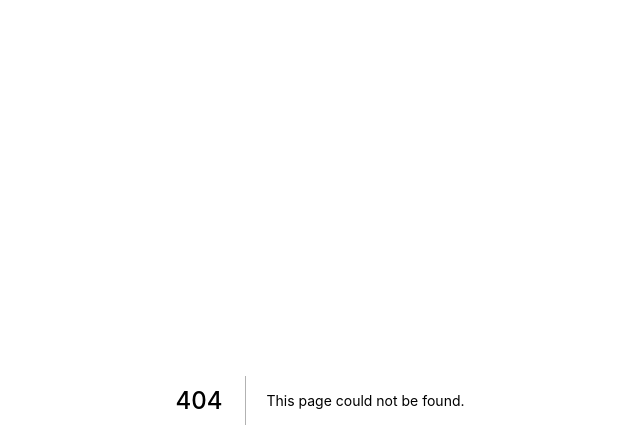
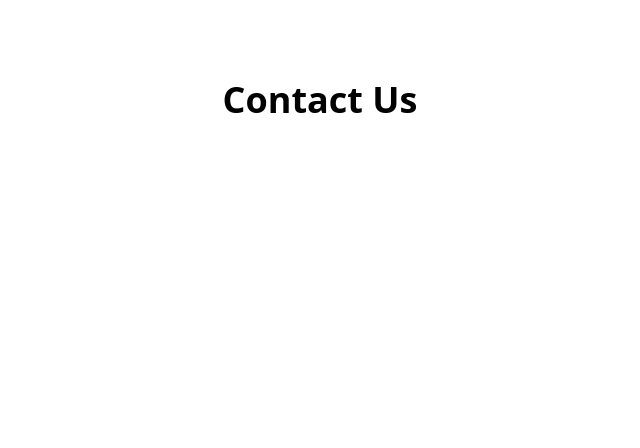
Before and after one commit to DevLepsy/movies_app, a Next.js app: page /contact in a window 1280 px wide. Before the commit this address had no page. Shown: the top 448 px of the page, without its empty margins (320-960 px from the left). Built offline with nearby package versions, Linux system fonts and the light colour scheme.

Commit message:
Add contact pages

```diff
--- /dev/null
+++ b/pages/contact.js
@@ -0,0 +1,9 @@
+const contact = () => {
+  return (
+    <div className="text-center mt-20">
+      <h1 className="text-4xl font-bold">Contact Us</h1>
+    </div>
+  );
+};
+
+export default contact;
```
